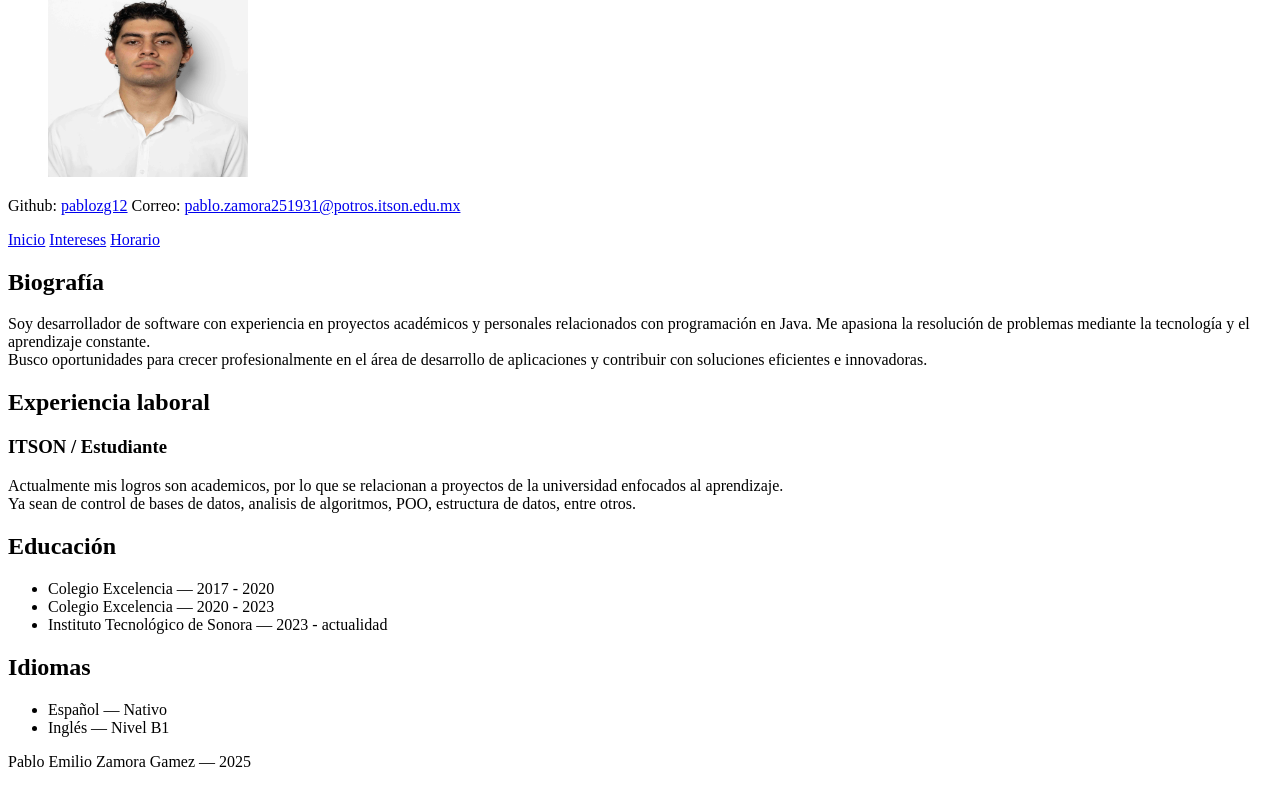
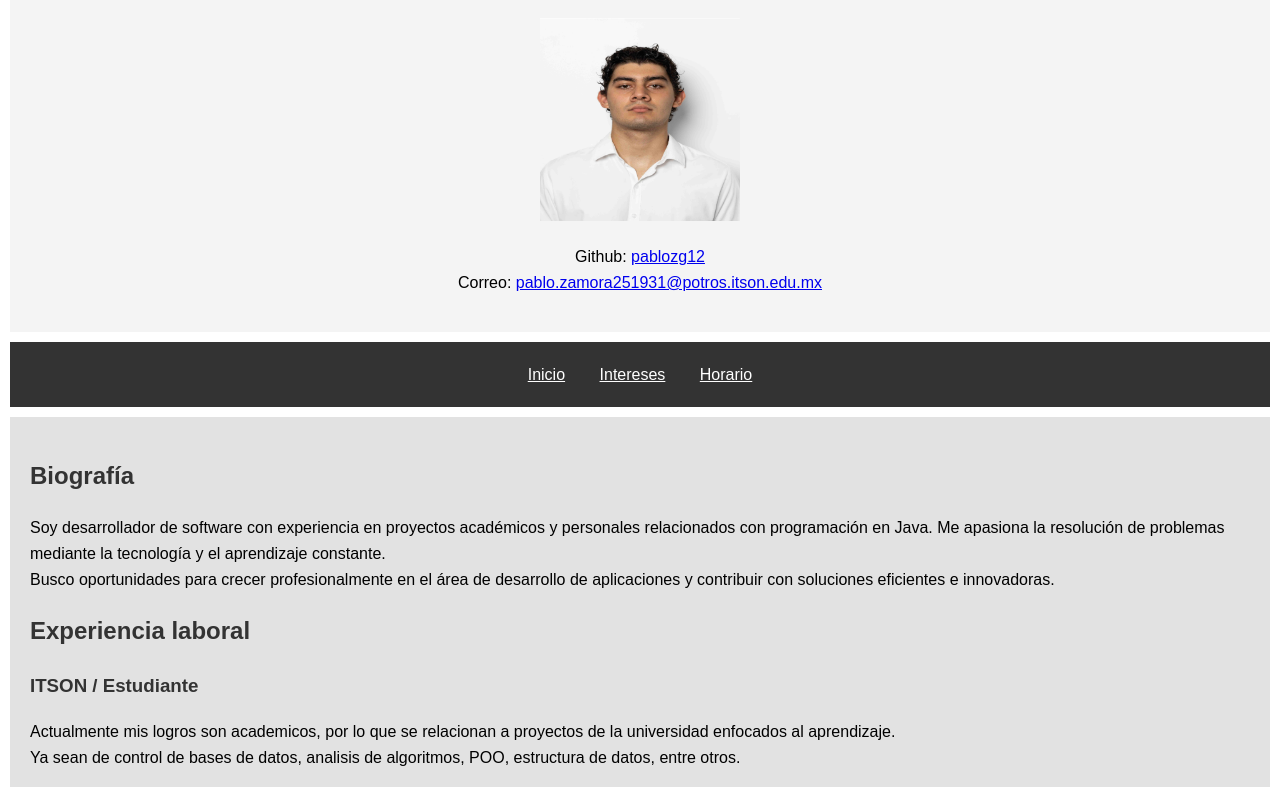
Before and after one commit to pablozg12/Curriculum_ZamoraPablo, a plain HTML site: page index.html in a window 1280 px wide. Shown: the part 106-893 px from the top of the page. Drawn offline with Linux system fonts and the light colour scheme.

Commit message:
Aplicando css al proyecto

```diff
--- a/index.html
+++ b/index.html
@@ -1,18 +1,78 @@
-<!doctype html>
+<!DOCTYPE html>
 <html lang="es">
   <head>
     <meta charset="utf-8" />
     <title>Currículum — Pablo Zamora</title>
     <meta name="viewport" content="width=device-width,initial-scale=1" />
+    <style>
+      body {
+        font-family: Arial, sans-serif;
+        margin: 0;
+        padding: 0;
+        line-height: 1.6;
+      }
+      header,
+      nav,
+      main,
+      footer {
+        padding: 20px;
+        margin: 10px;
+      }
+      header {
+        background: #f4f4f4;
+        text-align: center;
+      }
+      nav {
+        background: #333;
+        color: #fff;
+        text-align: center;
+      }
+      nav a {
+        color: #fff;
+        margin: 0 15px;
+      }
+      nav a:hover {
+        text-decoration: underline;
+      }
+      main {
+        background: #e2e2e2;
+      }
+      section {
+        margin-bottom: 20px;
+      }
+      h1,
+      h2,
+      h3 {
+        color: #333;
+      }
+      footer {
+        background: #f4f4f4;
+        text-align: center;
+        font-size: 0.9em;
+        color: #555;
+      }
+    </style>
   </head>
   <body>
     <header>
       <figure>
-        <h1>Pablo</h1>
-      <img src="imagenes/fotoPersonal.png" width="200" alt="Fotografía de Pablo Zamora" />
+        <h1>Pablo Zamora</h1>
+        <img
+          src="imagenes/fotoPersonal.png"
+          width="200"
+          alt="Fotografía de Pablo Zamora"
+        />
       </figure>
       <p>
-      Github: <a href="https://github.com/pablozg12" target="_blank" rel="noopener">pablozg12</a> Correo: <a href="mailto:pablo.zamora251931@potros.itson.edu.mx">pablo.zamora251931@potros.itson.edu.mx</a>
+        Github:
+        <a href="https://github.com/pablozg12" target="_blank" rel="noopener"
+          >pablozg12</a
+        >
+        <br>
+        Correo:
+        <a href="mailto:pablo.zamora251931@potros.itson.edu.mx"
+          >pablo.zamora251931@potros.itson.edu.mx</a
+        >
       </p>
     </header>
 
@@ -25,15 +85,26 @@
     <main>
       <section id="bio">
         <h2>Biografía</h2>
-      <p>Soy desarrollador de software con experiencia en proyectos académicos y personales relacionados con programación en Java. Me apasiona la resolución de problemas mediante la tecnología y el aprendizaje constante. <br>Busco oportunidades para crecer profesionalmente en el área de desarrollo de aplicaciones y contribuir con soluciones eficientes e innovadoras.</p>
+        <p>
+          Soy desarrollador de software con experiencia en proyectos académicos
+          y personales relacionados con programación en Java. Me apasiona la
+          resolución de problemas mediante la tecnología y el aprendizaje
+          constante. <br />Busco oportunidades para crecer profesionalmente en
+          el área de desarrollo de aplicaciones y contribuir con soluciones
+          eficientes e innovadoras.
+        </p>
       </section>
 
       <section id="experiencia">
         <h2>Experiencia laboral</h2>
         <article>
           <h3>ITSON / Estudiante</h3>
-        <p>Actualmente mis logros son academicos, por lo que se relacionan a proyectos de la universidad enfocados al aprendizaje.<br>
-        Ya sean de control de bases de datos, analisis de algoritmos, POO, estructura de datos, entre otros.</p>
+          <p>
+            Actualmente mis logros son academicos, por lo que se relacionan a
+            proyectos de la universidad enfocados al aprendizaje.<br />
+            Ya sean de control de bases de datos, analisis de algoritmos, POO,
+            estructura de datos, entre otros.
+          </p>
         </article>
       </section>
 
```
Also changed, not shown: interests.html (+51 -1 lines), schedule.html (+63 -4 lines). Lines whose indentation alone changed are shown as unchanged.
